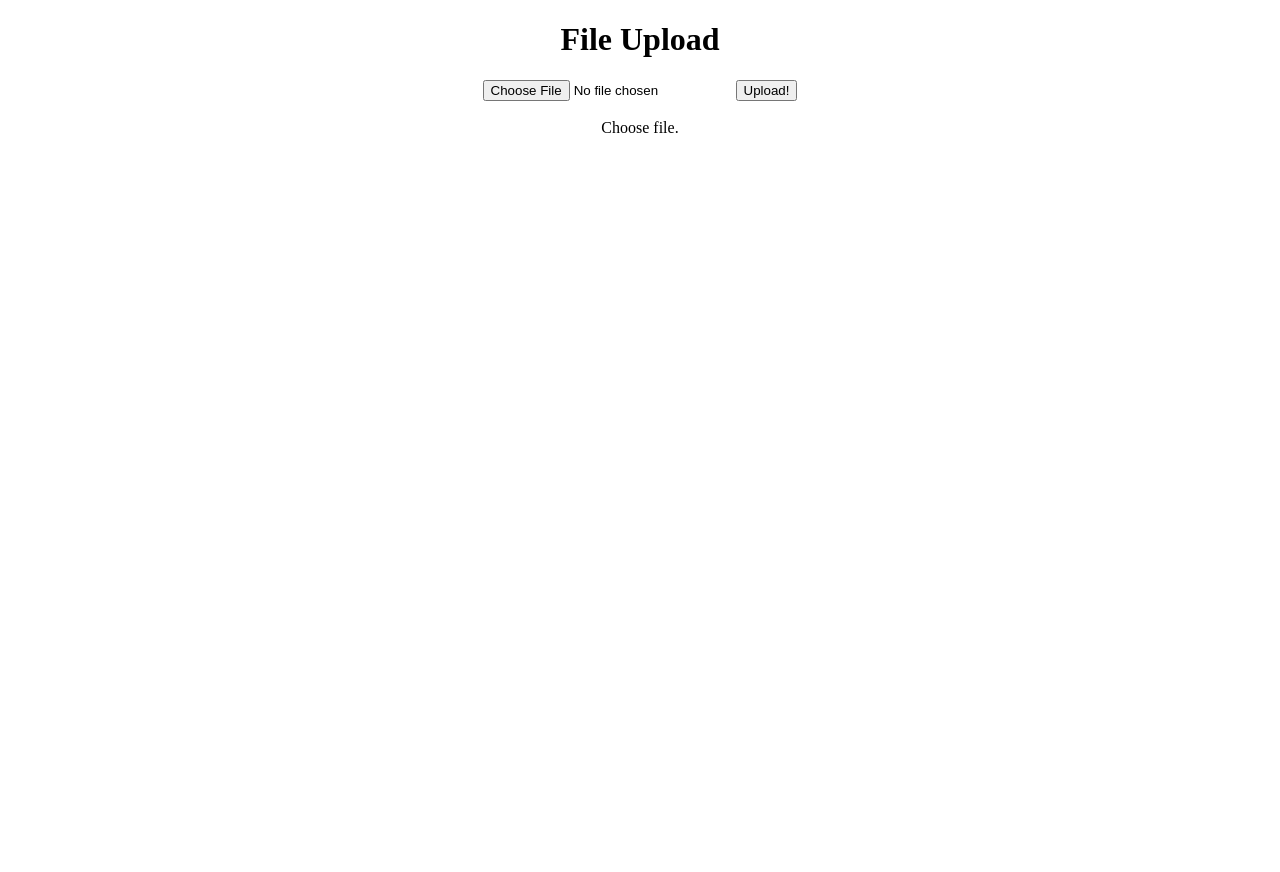
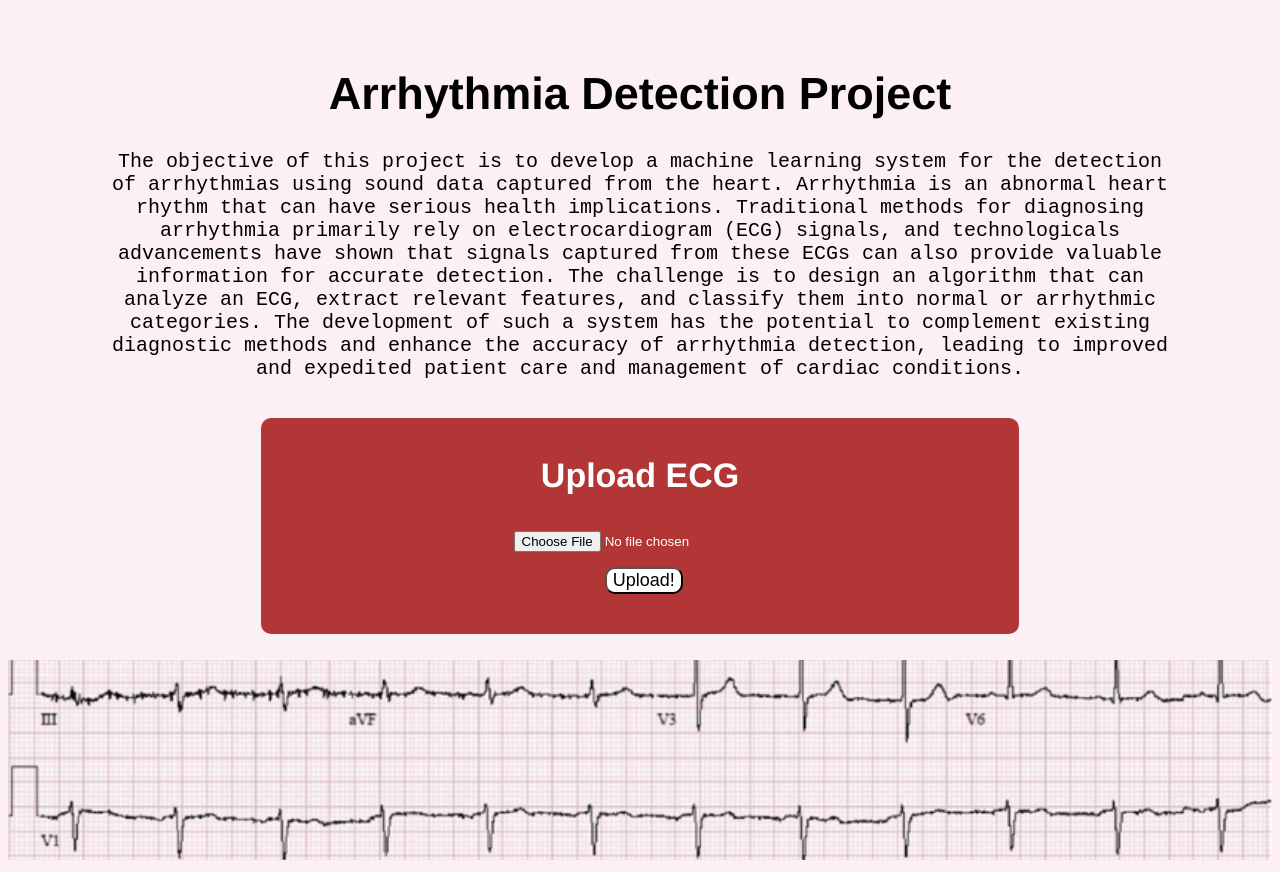
Before and after one commit to raymond-zeng/BDBIArrythmiaDetection, a React (Create React App) app: page / in a window 1280 px wide. Before the commit the page ends 800 px from the top, so only its background shows below. Built offline with nearby package versions, Linux system fonts and the light colour scheme.

Commit message:
add front-end styling

```diff
--- a/package.json
+++ b/package.json
@@ -11,6 +11,7 @@
     "express": "^4.18.2",
     "react": "^18.2.0",
     "react-dom": "^18.2.0",
+    "react-router-dom": "^6.22.3",
     "react-scripts": "^5.0.1",
     "web-vitals": "^2.1.4"
   },
--- /dev/null
+++ b/src/Components/FileUpload/FileUpload.css
@@ -0,0 +1,57 @@
+.pageHeader {
+    padding-top: 3%;
+    font-family: 'Helvetica';
+    font-size: 45px;
+    color: black;
+}
+
+body {
+    background-color: #fcf0f4;
+    color: black;
+  }
+
+.projectDescription {
+    font-size: 20px;
+    font-family: 'Courier New', Courier, monospace;
+    margin-left: 8%;
+    margin-right: 8%;
+    margin-bottom: 3%;
+}
+
+.fileUploadHeader {
+    padding-top: 5%;
+    padding-bottom: 1%;
+    font-family: 'Helvetica';
+    font-size: 34px;
+    color: white;
+}
+
+.uploadButton {
+    border-radius: 10px;
+    background-color: white;
+    /* font-family: 'Helvetica'; */
+    margin-left: 1%;
+    margin-top: 2%;
+    margin-bottom: 2%;
+    font-size: 18px;
+}
+.chooseFile {
+    margin-bottom: 5%;
+    padding-left: 10%;
+}
+
+.fileUpload {
+    background-color: #b33636;
+    color: white;
+    border-radius: 10px;
+    margin-left: 20%;
+    margin-right: 20%;
+    padding-bottom: 2%;
+    margin-bottom: 2%;
+}
+
+.ecgImage {
+    object-fit: cover;
+    width: 100%;
+    height: 200px;
+}
--- a/src/Components/FileUpload/FileUpload.js
+++ b/src/Components/FileUpload/FileUpload.js
@@ -1,5 +1,8 @@
 import React, { Component } from 'react';
 import axios from 'axios';
+import './FileUpload.css';
+import ecgImage from '../../assets/ecgImage.png';
+
 // var duration = 0;
 
 class FileUpload extends Component {
@@ -38,7 +41,7 @@ class FileUpload extends Component {
     fileData = () => {
         if (this.state.selectedFile) {
             return (
-                <div>
+                <div className = "fileDetails" >
                     <h2>File Details:</h2>
                     <p>File Name: {this.state.selectedFile.name}</p>
                     <p>File Type: {this.state.selectedFile.type}</p>
@@ -46,25 +49,50 @@ class FileUpload extends Component {
                 </div>
             );
         } else {
-            return(
-                <div>
-                    <br></br>
-                        Choose file.
-                </div>
-            );
+            return
+            // return(
+            //     <div className="chooseFile">
+            //         <br></br>
+            //             Choose file
+            //     </div>
+            // );
         }
     };
     render() {
         return(
-            <div>
-                <h1>
-                    File Upload
-                </h1>
+            <div >
                 <div>
+                    <h1 className="pageHeader">
+                        Arrhythmia Detection Project
+                    </h1>
+                    <p className="projectDescription">
+                    The objective of this project is to develop a machine learning system for the detection of arrhythmias using
+                    sound data captured from the heart. Arrhythmia is an abnormal heart rhythm that can have serious health
+                    implications. Traditional methods for diagnosing arrhythmia primarily rely on electrocardiogram (ECG) signals,
+                    and technologicals advancements have shown that signals captured from these ECGs can also provide valuable
+                    information for accurate detection. The challenge is to design an algorithm that can analyze an ECG, extract
+                    relevant features, and classify them into normal or arrhythmic categories. The development of such a system
+                    has the potential to complement existing diagnostic methods and enhance the accuracy of arrhythmia detection,
+                    leading to improved and expedited patient care and management of cardiac conditions.
+                    </p>
+                </div>
+                <div  className="fileUpload ">
+                    <h2 className="fileUploadHeader">
+                        Upload ECG
+                    </h2>
+                {/* <div> */}
                     <input type = "file" onChange = {this.onFileChange}></input>
-                    <button onClick = {this.onFileUpload}>Upload!</button>
+                    <div>
+                        <button className="uploadButton"
+                        onClick = {this.onFileUpload}>Upload!</button>
+                    </div>
+
+                {/* </div> */}
+                {this.fileData()}
                 </div>
-                {this.fileData()}
+                <div>
+                    <img className='ecgImage' src={ecgImage} alt="ecgImage" />
+                </div>
             </div>
         )
     }
```
Also changed, not shown: src/assets/ecgImage.png (added), 1 other file (tests, documents, lock files or other folders).
